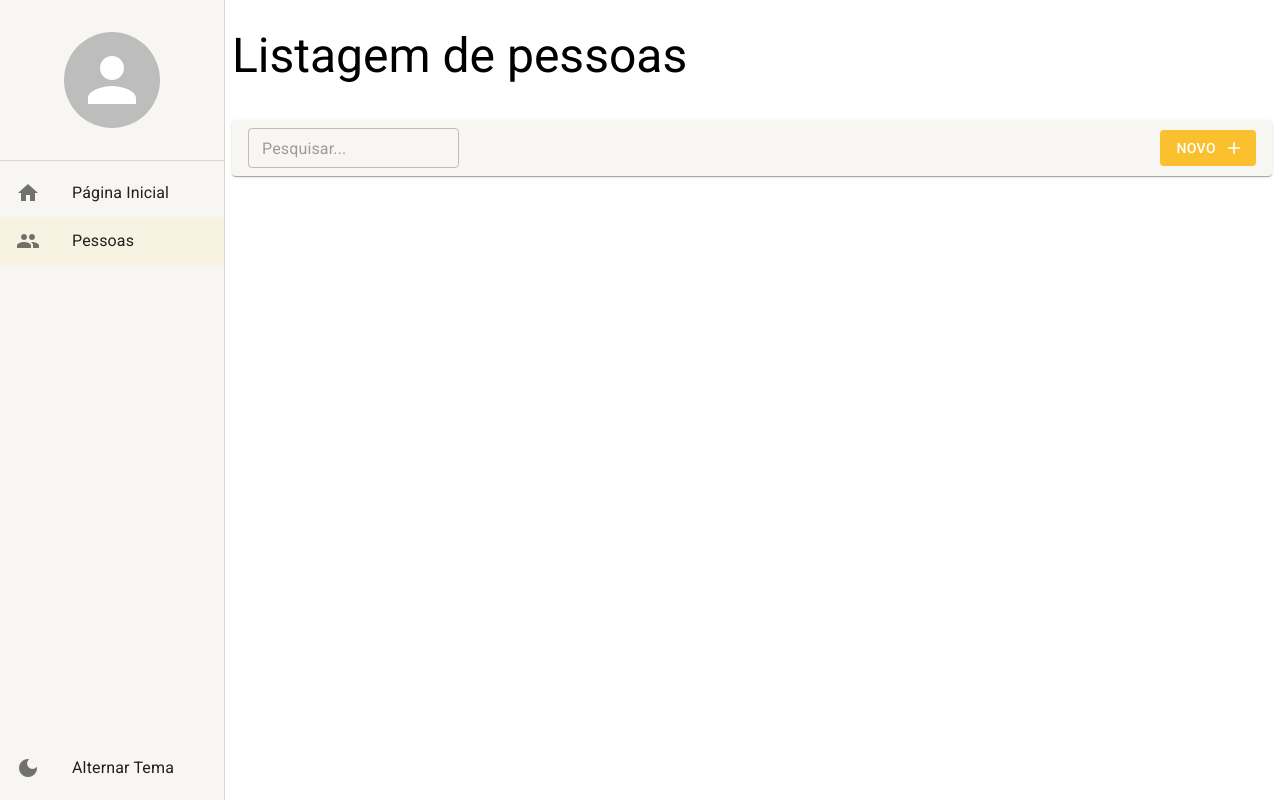
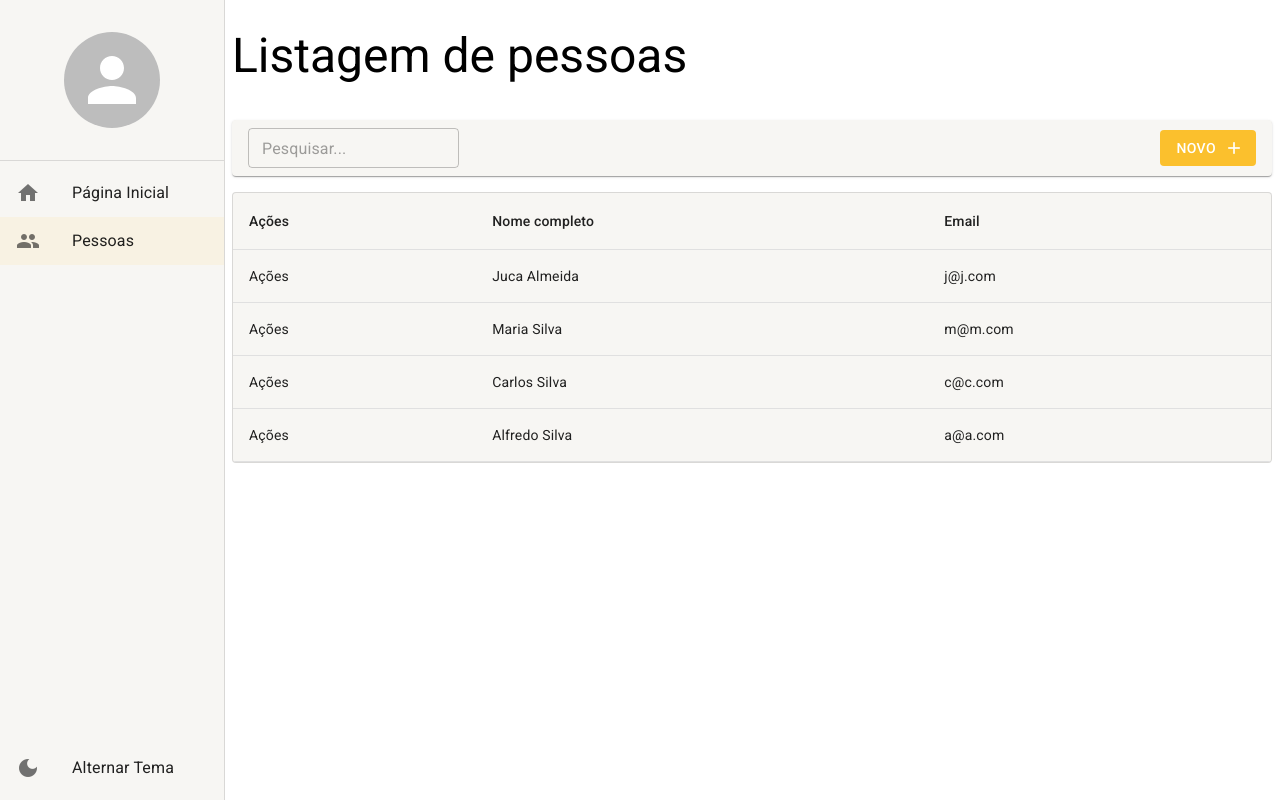
Before and after one commit to tianopo/Cadastros, a React (Create React App) app: page /pessoas in a window 1280 px wide. Built offline with nearby package versions, Linux system fonts and the light colour scheme; data requests are answered from the project's data file.

Commit message:
Criação de tabela

```diff
--- a/mock/database.json
+++ b/mock/database.json
@@ -1,8 +1,28 @@
 {
-  "pessoas": [{
-    "id": 1,
-    "cidadeId": 1,
-    "email": "j@j.com",
-    "nomeCompleto": "Juca Almeida"
-  }]
+  "pessoas": [
+    {
+      "id": 1,
+      "cidadeId": 1,
+      "email": "j@j.com",
+      "nomeCompleto": "Juca Almeida"
+    },
+    {
+      "id": 2,
+      "cidadeId": 1,
+      "email": "m@m.com",
+      "nomeCompleto": "Maria Silva"
+    },
+    {
+      "id": 3,
+      "cidadeId": 1,
+      "email": "c@c.com",
+      "nomeCompleto": "Carlos Silva"
+    },
+    {
+      "id": 4,
+      "cidadeId": 1,
+      "email": "a@a.com",
+      "nomeCompleto": "Alfredo Silva"
+    }
+  ]
 }
--- a/src/pages/pessoas/ListagemDePessoas.tsx
+++ b/src/pages/pessoas/ListagemDePessoas.tsx
@@ -1,8 +1,10 @@
-import { PessoasService } from '../../shared/services/api/pessoas/PessoasService';
+import { useEffect, useMemo, useState } from 'react';
+import { TableContainer, Table, TableHead, TableBody, TableRow, TableCell, Paper } from '@mui/material';
 import { useSearchParams } from 'react-router-dom';
+
+import { IListagemPessoa, PessoasService } from '../../shared/services/api/pessoas/PessoasService';
 import { FerramentasDaListagem } from '../../shared/components';
 import { LayoutBaseDePagina } from '../../shared/layouts';
-import { useEffect, useMemo } from 'react';
 import { useDeBounce } from '../../shared/hooks';
 
 
@@ -10,19 +12,28 @@ export const ListagemDePessoas: React.FC = () => {
   const [searchParams, setSearchParams] = useSearchParams();
   const { debounce } = useDeBounce(1000);
 
+  const [rows, setRows] = useState<IListagemPessoa[]>([]);
+  const [isLoading, setIsLoading] = useState(true);
+  const [totalCount, setTotalCount] = useState<number>();
+
   const busca = useMemo(() => {
     return searchParams.get('busca') || '';
   }, [searchParams]);
 
   useEffect(() => {
+    setIsLoading(false);
 
     debounce(() => {
       PessoasService.getAll(1, busca)
         .then((result) => {
+          setIsLoading(true);
           if (result instanceof Error) {
             alert(result.message);
           } else {
             console.log(result);
+
+            setTotalCount(result.totalCount);
+            setRows(result.data);
           }
         });
     });
@@ -41,7 +52,29 @@ export const ListagemDePessoas: React.FC = () => {
           aoMudarTextoDeBusca={texto => setSearchParams({ busca: texto }, { replace: true })}
         />
       }>
+      <TableContainer component ={Paper} variant='outlined' sx={{ m: 1, width: 'auto' }}>
+        <Table>
+          <TableHead>
+            <TableRow>
+              <TableCell>Ações</TableCell>
+              <TableCell>Nome completo</TableCell>
+              <TableCell>Email</TableCell>
+            </TableRow>
+          </TableHead>
+          <TableBody>
+            {rows.map(row => {
+              return(
+                <TableRow key={row.id}>
+                  <TableCell>Ações</TableCell>
+                  <TableCell>{row.nomeCompleto}</TableCell>
+                  <TableCell>{row.email}</TableCell>
+                </TableRow>
+              );
+            })}
 
+          </TableBody>
+        </Table>
+      </TableContainer>
     </LayoutBaseDePagina>
   );
 };
--- a/src/shared/services/api/pessoas/PessoasService.ts
+++ b/src/shared/services/api/pessoas/PessoasService.ts
@@ -1,14 +1,14 @@
 import { Environment } from '../../../environment';
 import { Api } from '../axios-config';
 
-interface IListagemPessoa {
+export interface IListagemPessoa {
   id: number;
   nomeCompleto: string;
   cidadeId: number;
   email: string;
 }
 
-interface IDetalhePessoa {
+export interface IDetalhePessoa {
   id: number;
   nomeCompleto: string;
   cidadeId: number;
```
Also changed, not shown: anota.txt.
